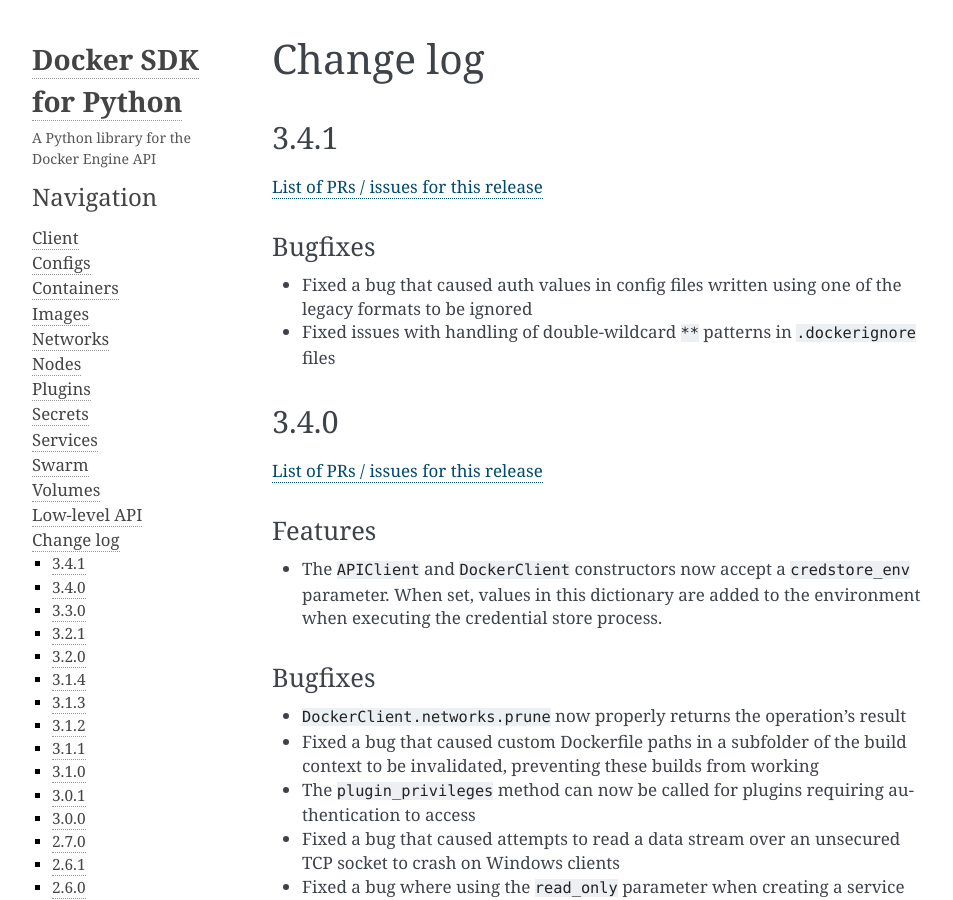
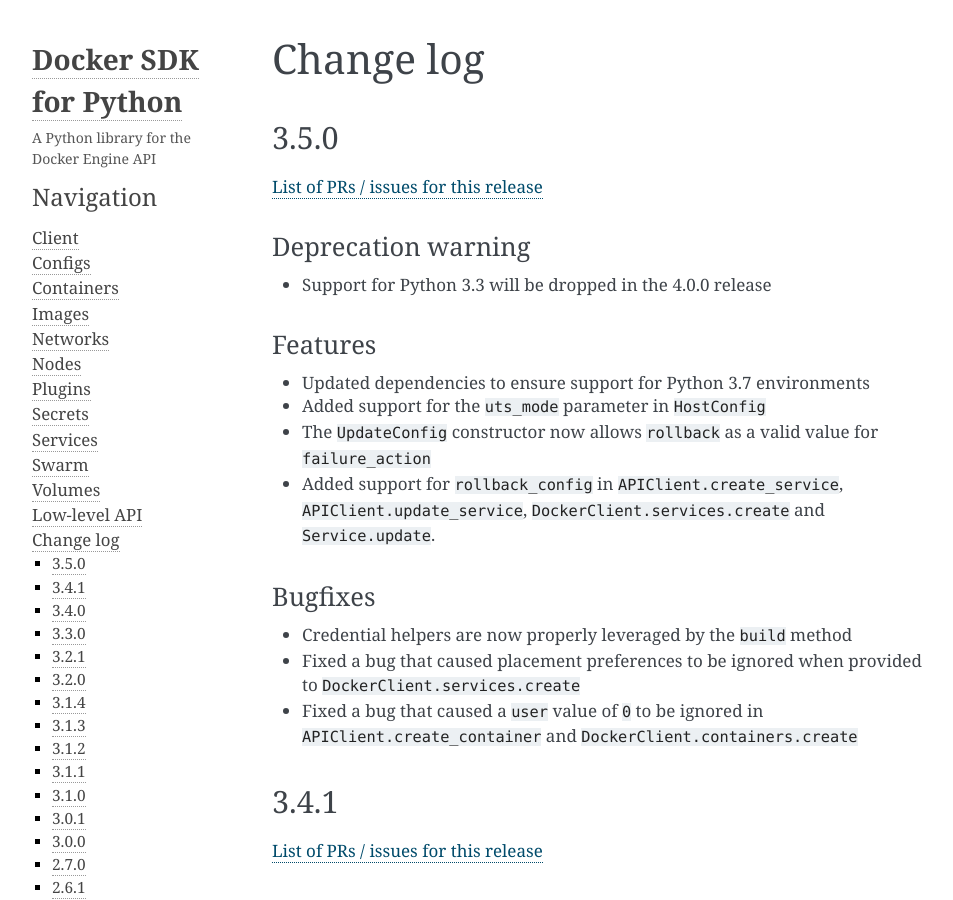
Before and after one commit to docker/docker-py, a Sphinx documentation site: the page built from docs/change-log.md, in a window 1280 px wide and 900 px high. Shown: the whole window, without its empty margins (148-1101 px from the left). Built offline with Sphinx 7.4.7, drawn with Linux system fonts in a browser that asks for light colours; pages that are not in the unit, such as notebooks, are missing from menus.

Commit message:
3.5.0 release
Signed-off-by: Joffrey F <joffrey@docker.com>

```diff
--- a/docker/version.py
+++ b/docker/version.py
@@ -1,2 +1,2 @@
-version = "3.4.1"
+version = "3.5.0"
 version_info = tuple([int(d) for d in version.split("-")[0].split(".")])
--- a/docs/change-log.md
+++ b/docs/change-log.md
@@ -1,5 +1,32 @@
 Change log
 ==========
+
+3.5.0
+-----
+
+[List of PRs / issues for this release](https://github.com/docker/docker-py/milestone=53?closed=1)
+
+### Deprecation warning
+
+* Support for Python 3.3 will be dropped in the 4.0.0 release
+
+### Features
+
+* Updated dependencies to ensure support for Python 3.7 environments
+* Added support for the `uts_mode` parameter in `HostConfig`
+* The `UpdateConfig` constructor now allows `rollback` as a valid
+  value for `failure_action`
+* Added support for `rollback_config` in `APIClient.create_service`,
+  `APIClient.update_service`, `DockerClient.services.create` and
+  `Service.update`.
+
+### Bugfixes
+
+* Credential helpers are now properly leveraged by the `build` method
+* Fixed a bug that caused placement preferences to be ignored when provided
+  to `DockerClient.services.create`
+* Fixed a bug that caused a `user` value of `0` to be ignored in
+  `APIClient.create_container` and `DockerClient.containers.create`
 
 3.4.1
 -----
```
